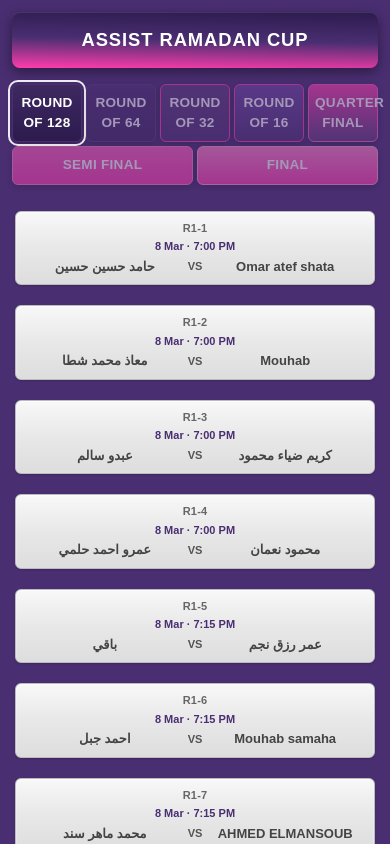
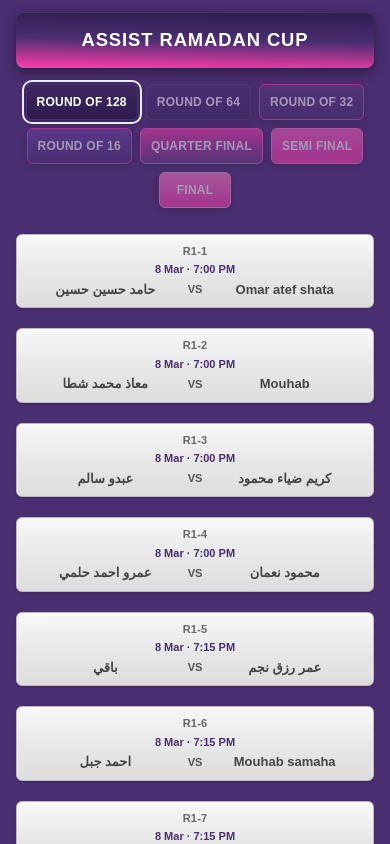
Before and after one commit to the3rafas/Assist-Tournament, a Next.js app: page / in a window 390 px wide. Shown: the top 844 px of the page. Built offline with nearby package versions, Linux system fonts and the light colour scheme.

Commit message:
Refine Bracket component styles for improved layout and responsiveness. Adjusted padding, box-sizing, and flex properties in CSS to enhance visual alignment and spacing of round labels.

```diff
--- a/src/components/Bracket.module.css
+++ b/src/components/Bracket.module.css
@@ -16,7 +16,8 @@
 
 .container {
   max-width: 100%;
-  padding: 12px;
+  padding: 12px 16px;
+  box-sizing: border-box;
 }
 
 
@@ -38,21 +39,22 @@
 
 .roundLabels {
   display: flex;
-  justify-content: space-between;
+  justify-content: center;
   align-items: center;
-  gap: 4px;
+  gap: 8px;
   margin-bottom: 12px;
   flex-wrap: wrap;
 }
 
 .roundLabel {
-  flex: 1;
-  min-width: 70px;
+  flex: 0 1 auto;
+  min-width: 72px;
+  max-width: 140px;
   text-align: center;
-  padding: 8px 6px;
+  padding: 8px 10px;
   border-radius: 6px;
   font-weight: 700;
-  font-size: clamp(0.85rem, 1.6vw, 1.05rem);
+  font-size: clamp(0.75rem, 1.5vw, 1.05rem);
   color: #fff;
   text-transform: uppercase;
   letter-spacing: 0.02em;
```
